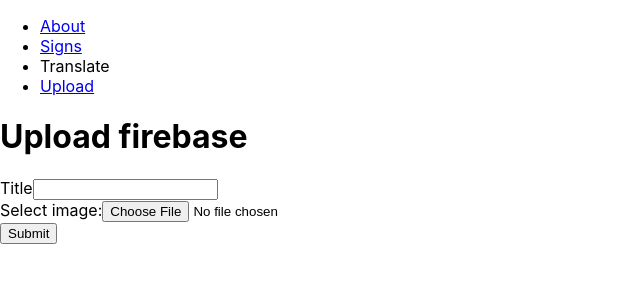
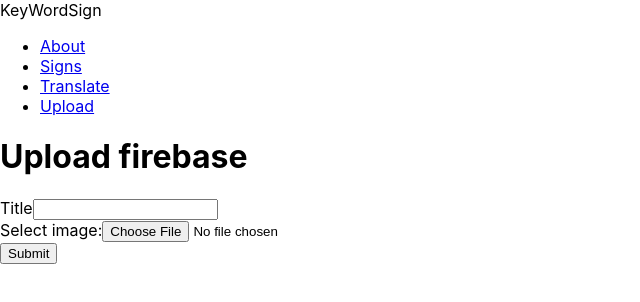
Before and after one commit to Josh-Piper/Mlb-Hack-KeyWordSign, a React (Create React App) app: page /upload in a window 1280 px wide. Shown: the top 302 px of the page, without its empty margins (0-640 px from the left). Built offline with nearby package versions, Linux system fonts and the light colour scheme.

Commit message:
Bunch of front-end work

```diff
--- a/package.json
+++ b/package.json
@@ -12,7 +12,8 @@
     "react-router-dom": "^5.2.0",
     "react-scripts": "4.0.3",
     "react-speech": "^1.0.2",
-    "web-vitals": "^1.0.1"
+    "web-vitals": "^1.0.1",
+    "node-sass": "^6.0.1"
   },
   "scripts": {
     "start": "react-scripts start",
--- a/src/Components/About.js
+++ /dev/null
@@ -1,5 +0,0 @@
-function About () {
-  return <h1> About </h1>
-}
-
-export default About
--- /dev/null
+++ b/src/Components/About/About.js
@@ -0,0 +1,11 @@
+import './_About.scss';
+
+function About () {
+  return (
+    <div className="container">
+      <h1> About </h1>
+    </div>
+  )
+}
+
+export default About
--- a/src/Components/GetFirebase.js
+++ b/src/Components/Firebase/GetFirebase.js
@@ -1,7 +1,8 @@
 import ReactDOM from 'react-dom'
 import React, { useEffect, useState } from 'react'
-import firebase from '../firebase'
+import firebase from '../../firebase'
 import Speech from 'react-speech'
+import './_Firebase.scss';
 
 function GetFirebase () {
   const [signs, setSigns] = useState([])
@@ -30,11 +31,13 @@
   }
 
   return (
-    <div>
+    <div className="container">
       <h1>Signs</h1>
+      <div className="signs">
         {signs.map((sign) => {
           return (
-          <div key={sign.title}>
+              <div className="signs__item" key={sign.title}>
+                <div className="signs__item__inner">
                   <h2>{sign.title}</h2>
                   <img src={sign.image} alt={sign.title} height='200' />
                   <Speech
@@ -42,8 +45,11 @@
                       textAsButton
                   />
                 </div>
+              </div>
           )
         })}
+      </div>
+
     </div>
   )
 }
--- a/src/Components/UploadFirebase.js
+++ b/src/Components/Firebase/UploadFirebase.js
@@ -1,6 +1,7 @@
 import { useState } from 'react'
-import firebase from '../firebase'
+import firebase from '../../firebase'
 import 'firebase/storage'
+import './_Firebase.scss';
 
 function UploadFirebase () {
   const [inputTitle, setInputTitle] = useState('')
@@ -38,7 +39,7 @@
   }
 
   return (
-    <div>
+    <div className="container">
       <h1>Upload firebase</h1>
 
       <label for='item-title'>Title</label>
--- a/src/Components/Navi.js
+++ /dev/null
@@ -1,14 +0,0 @@
-import { Link } from 'react-router-dom'
-
-function Navi () {
-  return (
-    <ul>
-      <li><Link to='/'>About</Link></li>
-      <li><Link to='/signs'>Signs</Link></li>
-      <li>Translate</li>
-      <li><Link to='/upload'>Upload</Link></li>
-    </ul>
-  )
-}
-
-export default Navi
--- /dev/null
+++ b/src/Components/Navi/Navi.js
@@ -0,0 +1,22 @@
+import { Link } from 'react-router-dom'
+import './_Navi.scss';
+
+function Navi () {
+  return (
+      <nav className="navi">
+          <div className="container">
+              <span className="navi__logo">
+                  KeyWordSign
+              </span>
+              <ul className="navi__menu">
+                  <li className="navi__menu__item"><Link to='/'>About</Link></li>
+                  <li className="navi__menu__item"><Link to='/signs'>Signs</Link></li>
+                  <li className="navi__menu__item"><Link to='/translate'>Translate</Link></li>
+                  <li className="navi__menu__item"><Link to='/upload'>Upload</Link></li>
+              </ul>
+          </div>
+      </nav>
+  )
+}
+
+export default Navi
--- /dev/null
+++ b/src/Theme.scss
@@ -0,0 +1,81 @@
+@import url('https://fonts.googleapis.com/css2?family=Luckiest+Guy&family=Poppins:wght@300;600&display=swap');
+
+$heading-font: 'Luckiest Guy', cursive;
+$body-font: 'Poppins', sans-serif;
+$global-transition: all 0.3s ease;
+
+$colors: (
+	'primary': #41b3d8,
+	'secondary': #FBE166,
+	'tertiary': #C08E77,
+	'accent': #D0D95B,
+	'warning': #F5AC77,
+	'dark': #222,
+	'light': #CED1CE
+);
+
+$font-sizes: (
+	'sm': 0.8rem,
+	'normal': 1rem,
+	'md': 1.25rem,
+	'lg': 2rem
+);
+
+$spacing: (
+	'xs': 0.25rem,
+	'sm': 0.5rem,
+	'normal': 1rem,
+	'md': 1.5rem,
+	'lg': 2rem
+);
+
+$breakpoints: (
+	'xs': 320px,
+	'sm': 640px,
+	'md': 768px,
+	'lg': 1024px,
+	'xl': 1280px,
+	'xxl': 1600px
+);
+
+.container {
+	width: 100%;
+	max-width: 80rem;
+	margin: 0 auto;
+	padding: 0 map-get($spacing, 'md');
+	box-sizing: border-box;
+}
+
+@mixin screen-above($breakpoint) {
+	@if not map-has-key($map: $breakpoints, $key: $breakpoint) {
+		@error 'The given breakpoint #{$breakpoint} for @screen-above does not exist.';
+	}
+
+	@media screen and (min-width: map-get($breakpoints, $breakpoint)) {
+		@content;
+	}
+}
+
+@mixin screen-between($lower, $higher) {
+	@if not map-has-key($map: $breakpoints, $key: $lower) {
+		@error 'The given breakpoint #{$lower} ($lower) for @screen-between does not exist.';
+	}
+
+	@if not map-has-key($map: $breakpoints, $key: $higher) {
+		@error 'The given breakpoint #{$higher} ($higher) for @screen-between does not exist.';
+	}
+
+	@media screen and (min-width: map-get($breakpoints, $lower)) and (max-width: map-get($breakpoints, $higher) - 1) {
+		@content;
+	}
+}
+
+@mixin screen-below($breakpoint) {
+	@if not map-has-key($map: $breakpoints, $key: $breakpoint) {
+		@error 'The given breakpoint #{$breakpoint} for @screen-below does not exist.';
+	}
+
+	@media screen and (max-width: map-get($breakpoints, $breakpoint) - 1) {
+		@content;
+	}
+}
```
Also changed, not shown: src/Router.js (+4 -4 lines), src/Components/About/_About.scss (added), src/Components/Firebase/_Firebase.scss (added), src/Components/Navi/_Navi.scss (added). Lines whose indentation alone changed are shown as unchanged.
